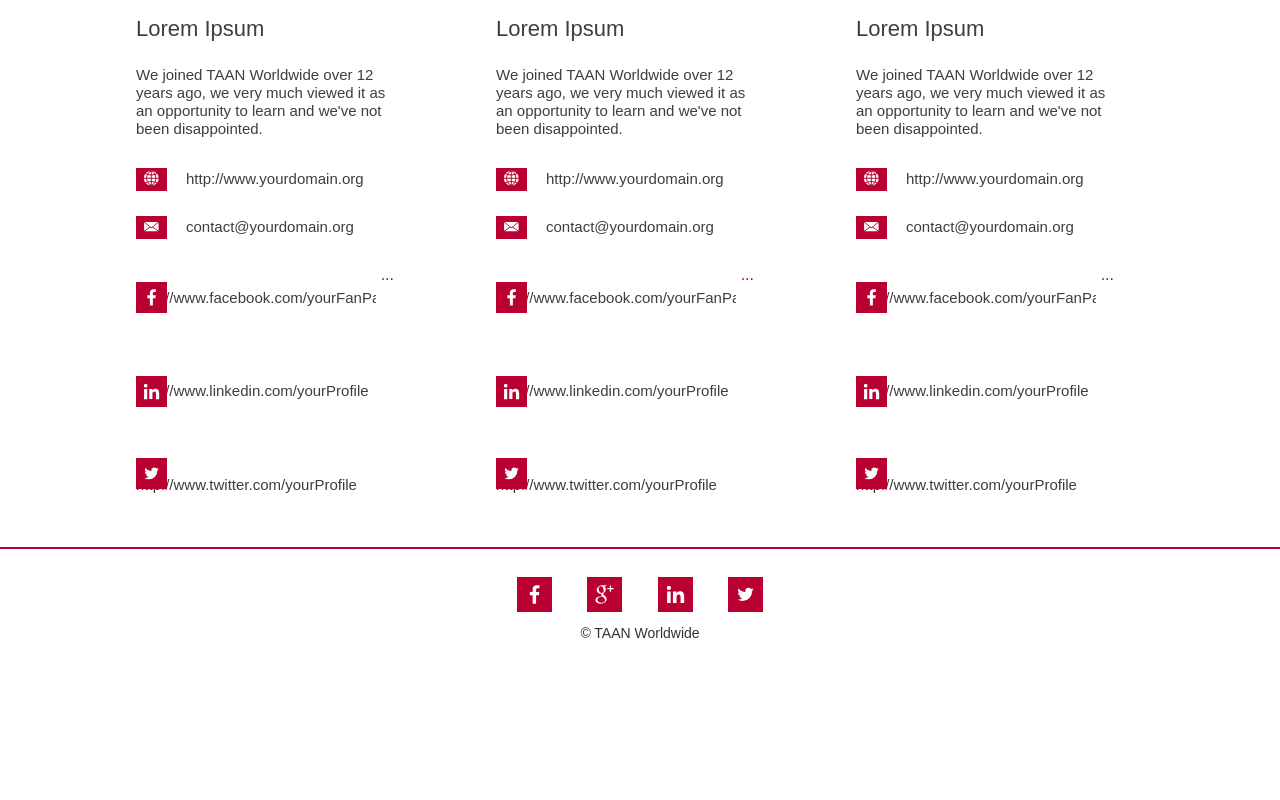
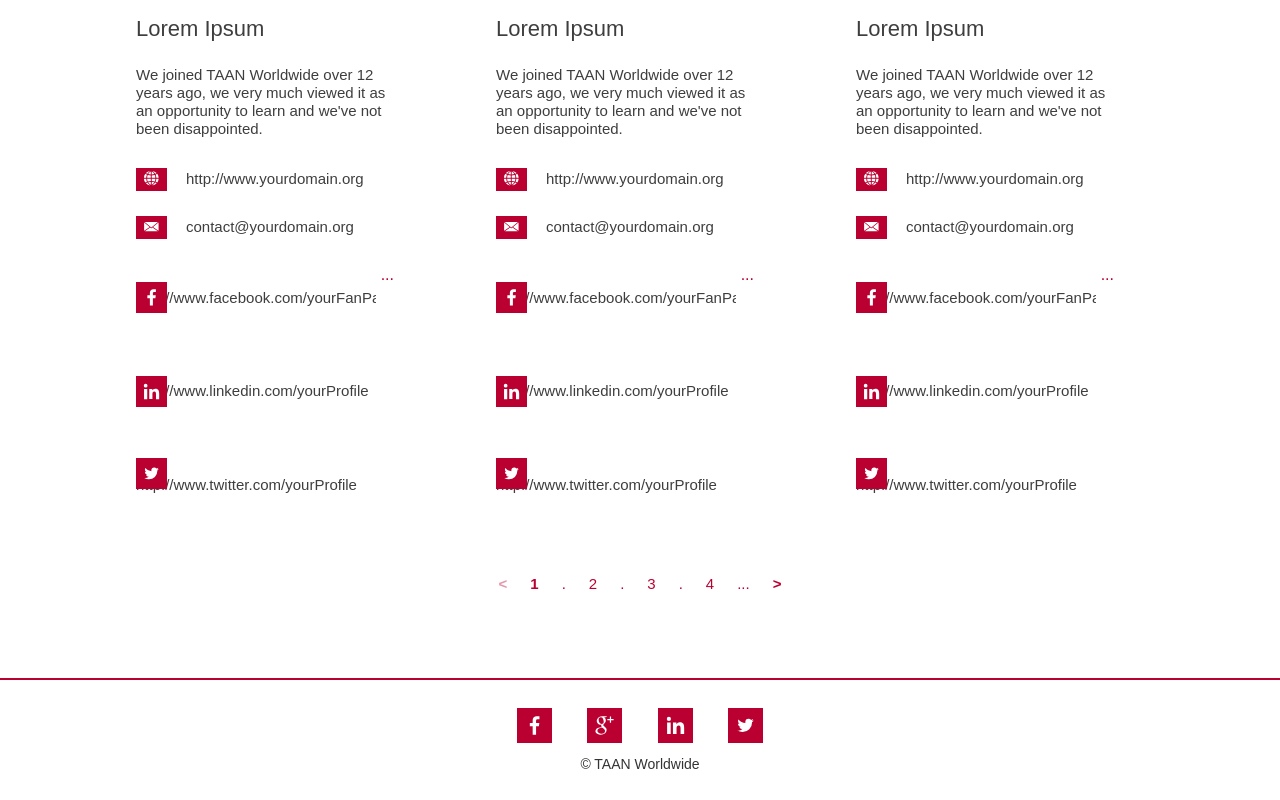
Before and after one commit to jonatasu/taan, a plain HTML site: page agencies.html in a window 1280 px wide. Shown: the part 1899-2699 px from the top of the page. Before the commit the page ends 2568 px from the top, so only its background shows below. Drawn offline with Linux system fonts and the light colour scheme; files whose address does not match are found by name.

Commit message:
Added - Pagination on Agencies page; - Pagination CSS style from Taan.
Fixed
- Space between main content and main footer

```diff
--- a/agencies.html
+++ b/agencies.html
@@ -61,7 +61,7 @@
         <div class="container">
           <h1 class="dh1" data-aos="fade-up" data-shadow="Agencies">Agencies</h1>
           <br>
-          <form class="form row">
+          <form class="form row" data-aos="fade-up">
             <div class="form-group col-sm-3">
               <input type="text" class="form-control" id="txt_country" placeholder="Country">
             </div>
@@ -73,7 +73,7 @@
             </div>
           </form>
           <br>
-          <div class="row">
+          <div class="row" data-aos="fade-up">
             <div class="col-xs-12 col-md-4">
               <div class="box_item box_red">
                 <h2>
@@ -135,7 +135,7 @@
               </div>
             </div>
           </div>
-          <div class="row">
+          <div class="row" data-aos="fade-up">
             <div class="col-xs-12 col-md-4">
               <div class="box_item box_red">
                 <h2>
@@ -199,8 +199,19 @@
           </div>
         </div>
       </section>
+      <nav class="text-center" aria-label="Page navigation">
+        <ul class="pagination">
+          <li class="disabled"> <a href="#" aria-label="Previous"> <span aria-hidden="true">&lt;</span> </a> </li>
+          <li class="active"><a href="#">1 <span class="sr-only">(current)</span></a></li>
+          <li><span>.</span><a href="#">2</a></li>
+          <li><span>.</span><a href="#">3</a></li>
+          <li><span>.</span><a href="#">4</a></li>
+          <li><a href="#">...</a></li>
+          <li> <a href="#" aria-label="Next"> <span aria-hidden="true">&gt;</span> </a> </li>
+        </ul>
+      </nav>
     </div>
-    <footer data-aos="fade-in">
+    <footer data-aos="fade-in" data-aos-offset="-50">
       <p>
         <a href="#" target="_blank" rel="nofollow"><img src="assets/img/face_ico.svg" alt="icon from Facebook"></a>
         <a href="#" target="_blank" rel="nofollow"><img src="assets/img/google_ico.svg" alt="icon from Google Plus"></a>
--- a/assets/css/main.css
+++ b/assets/css/main.css
@@ -6,7 +6,8 @@ html, body, #wrapper{
   min-height: 100%
 }
 #wrapper{
-  overflow: hidden
+  overflow: hidden;
+  padding-bottom: 50px
 }
 h1.dh1{
   font-size: 84px;
@@ -86,8 +87,6 @@ nav.navbar {
 .taan-tabs{
   margin: 40px 0
 }
-.taan-tabs ul.nav.nav-justified{}
-.taan-tabs ul.nav.nav-justified li{}
 .taan-tabs ul.nav.nav-justified li.active{}
 .taan-tabs ul.nav.nav-justified li a{
   border-bottom-color: var(--dg-color);
@@ -254,6 +253,27 @@ header#display .display_title p{
 .taan form :-moz-placeholder { /* Firefox 18- */
   color: var(--dg-color);
 }
+.taan .pagination li.disabled{
+  opacity: .4
+}
+.taan .pagination li.active a,
+.taan .pagination li a:hover,
+.taan .pagination li a[aria-label=Previous],
+.taan .pagination li a[aria-label=Next]{
+  font-weight: bold;
+  background-color: #FFF;
+  color: var(--main-color)
+}
+.taan .pagination li a,
+.taan .pagination li span{
+  font-family: var(--subtitle-font);
+  font-size: 15px;
+  color: var(--main-color);
+  border: 0 none
+}
+.taan .pagination li span:hover{
+  background-color: #FFF;
+}
 
 /*** Tablets and Desktops ***/
 @media screen and (min-width: 768px) {
```
